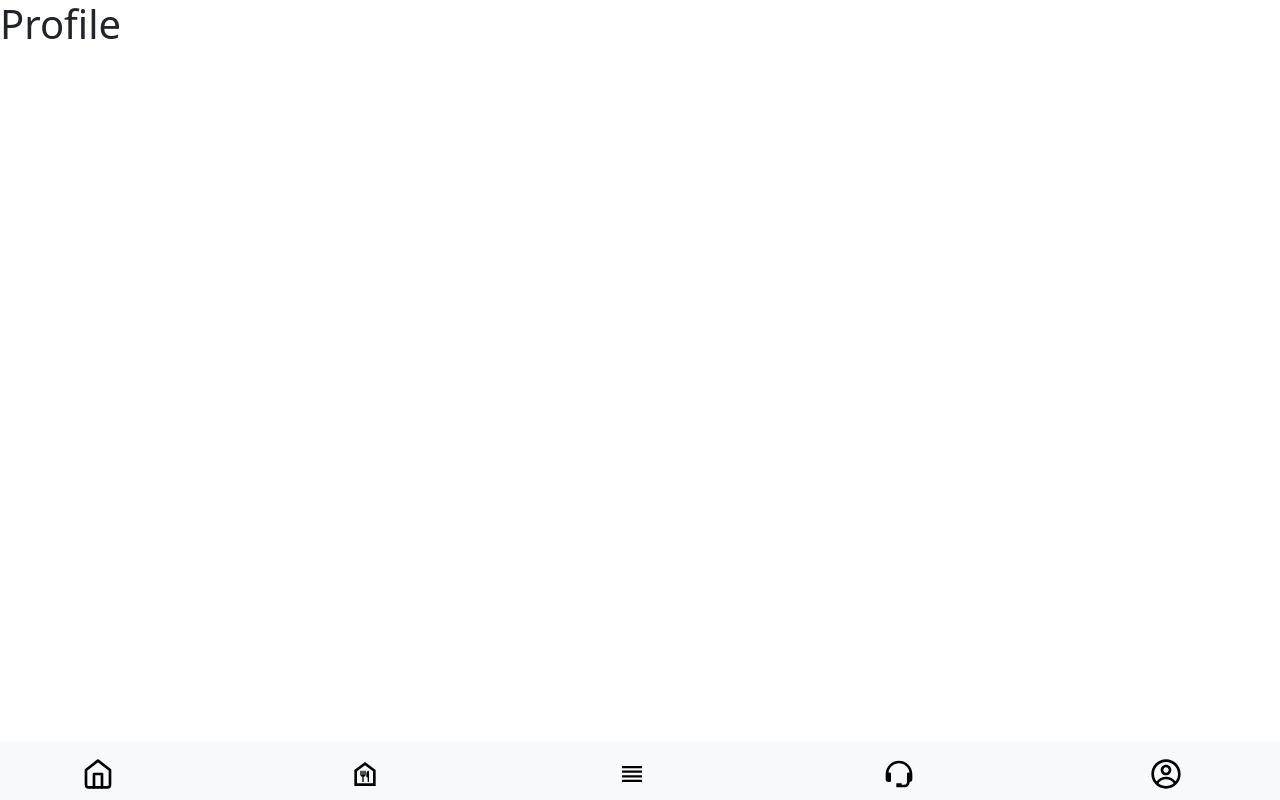
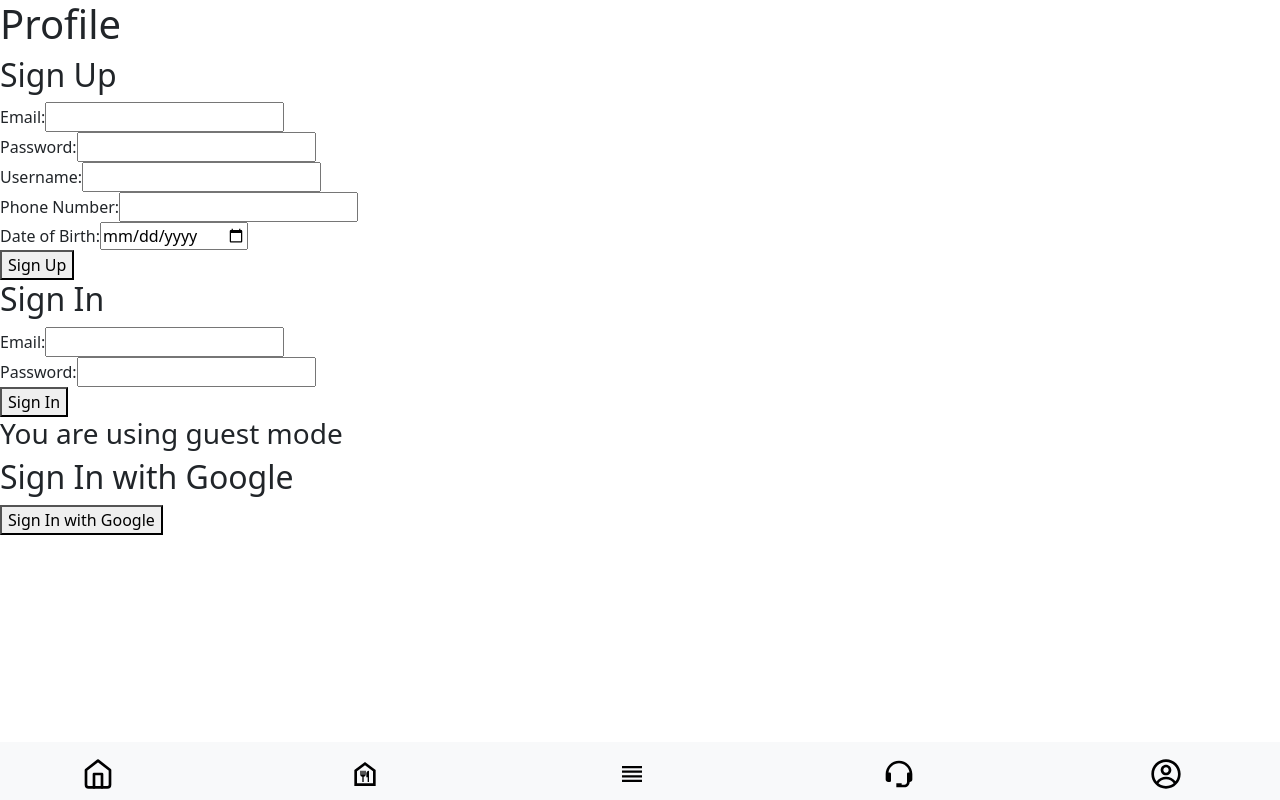
Before and after one commit to IreoluwaWisdom/Exgirl, a React (Create React App) app: page /profile in a window 1280 px wide. Built offline with nearby package versions, Linux system fonts and the light colour scheme.

Commit message:
User authentication and accounts

```diff
--- a/package.json
+++ b/package.json
@@ -9,6 +9,7 @@
     "@mui/icons-material": "^5.15.2",
     "bootstrap": "^5.3.2",
     "cra-template": "1.2.0",
+    "firebase": "^10.7.1",
     "react": "^18.2.0",
     "react-bootstrap": "^2.9.2",
     "react-dom": "^18.2.0",
--- a/src/App.js
+++ b/src/App.js
@@ -22,6 +22,7 @@ import Rice from './items/Rice';
 import Semo from './items/Semo';
 import Sharwarma from './items/Sharwarma';
 import Spaghetti from './items/Spaghetti'
+import SignUp from './comp/SignUp'
 
 
 
@@ -57,6 +58,7 @@ const App = () => {
         <Route path = "/menu/semo" element = {<Semo/>} />
         <Route path = "/menu/sharwarma" element = {<Sharwarma/>} />
         <Route path = "/menu/spaghetti" element = {<Spaghetti/>} />
+        <Route path = "/sign-up" element = {<SignUp/>} />
 
         </Routes>
 
--- /dev/null
+++ b/src/comp/GoogleSignIn.js
@@ -0,0 +1,32 @@
+import React from 'react';
+import { getAuth, signInWithPopup, GoogleAuthProvider } from 'firebase/auth';
+
+const GoogleSignIn = () => {
+  const handleGoogleSignIn = async () => {
+    const auth = getAuth();
+    const provider = new GoogleAuthProvider();
+
+    try {
+      // Sign in with Google
+      const result = await signInWithPopup(auth, provider);
+
+      // Access the signed-in user
+      const user = result.user;
+
+      // Handle successful sign-in, e.g., redirect the user or update state
+      console.log('Signed in with Google:', user.displayName);
+    } catch (error) {
+      console.error('Google Sign-In error:', error.code, error.message);
+      // Handle the error, e.g., show an error message to the user
+    }
+  };
+
+  return (
+    <div>
+      <h2>Sign In with Google</h2>
+      <button onClick={handleGoogleSignIn}>Sign In with Google</button>
+    </div>
+  );
+};
+
+export default GoogleSignIn;
--- /dev/null
+++ b/src/comp/Guest.js
@@ -0,0 +1,11 @@
+import React from "react";
+
+
+const Guest = () => {
+  return (
+    <div>
+      <h3> You are using guest mode </h3>
+    </div>
+  );
+};
+export default Guest;
--- a/src/comp/OrderNowButton.js
+++ b/src/comp/OrderNowButton.js
@@ -5,7 +5,9 @@ import '../styles/OrderNowButton.css'
 const OrderNowButton = () => {
   return (
     <Link to="restaurantMenu" smooth={true} duration={500}>
-      <button className="order-now-button">Order Now</button>
+      <button className="order-now-button"
+      style = {{marginTop:'15vh'}}
+      >Order Now</button>
     </Link>
   );
 };
--- /dev/null
+++ b/src/comp/SignIn.js
@@ -0,0 +1,105 @@
+import React, { useState, useEffect } from 'react';
+import {
+  getAuth,
+  signInWithEmailAndPassword,
+  setPersistence,
+  browserLocalPersistence,
+  sendEmailVerification,
+} from 'firebase/auth';
+import { getFirestore, collection, doc, where, query, getDocs } from 'firebase/firestore';
+
+const SignIn = () => {
+  const [email, setEmail] = useState('');
+  const [password, setPassword] = useState('');
+  const [userData, setUserData] = useState(null);
+
+  useEffect(() => {
+    const auth = getAuth();
+
+    // Set persistence to 'local' to keep the user signed in across browser restarts
+    setPersistence(auth, browserLocalPersistence)
+      .then(() => {
+        // Existing and future Auth states are now persisted in the current session only.
+        console.log('Persistence set to local');
+      })
+      .catch((error) => {
+        console.error('Error setting persistence:', error.code, error.message);
+      });
+
+  }, []);
+
+  const handleSignIn = async (e) => {
+    e.preventDefault();
+
+    const auth = getAuth();
+
+    try {
+      // Sign in user
+      const userCredential = await signInWithEmailAndPassword(auth, email, password);
+
+      // Check if the user's email is verified
+      const isEmailVerified = userCredential.user.emailVerified;
+
+      if (!isEmailVerified) {
+        console.log('Email not verified. Please check your email for a verification link.');
+        return;
+      }
+
+      // Retrieve additional user data from Firestore based on email
+      const db = getFirestore();
+      const usersCollection = collection(db, 'users');
+      const q = query(usersCollection, where('email', '==', email));
+      const querySnapshot = await getDocs(q);
+
+      if (!querySnapshot.empty) {
+        // Get the first document matching the query (assuming email is unique)
+        const userData = querySnapshot.docs[0].data();
+
+        // Set user data in state
+        setUserData(userData);
+
+        // Store user data locally, e.g., in state or local storage
+        // You can use localStorage.setItem or your preferred state management technique
+        console.log('User Data:', userData);
+      } else {
+        console.log('User data not found in Firestore.');
+      }
+
+      // Handle successful sign-in, e.g., redirect the user or update state
+      console.log('Signed in:', userCredential.user.email);
+    } catch (error) {
+      console.error('Sign-in error:', error.code, error.message);
+      // Handle the error, e.g., show an error message to the user
+    }
+  };
+
+  return (
+    <div>
+      <h2>Sign In</h2>
+      <form onSubmit={handleSignIn}>
+        <label>
+          Email:
+          <input type="email" value={email} onChange={(e) => setEmail(e.target.value)} />
+        </label>
+        <br />
+        <label>
+          Password:
+          <input type="password" value={password} onChange={(e) => setPassword(e.target.value)} />
+        </label>
+        <br />
+        <button type="submit">Sign In</button>
+      </form>
+
+      {/* Display user data */}
+      {userData && (
+        <div>
+          <h3>User Information</h3>
+          <p>Email: {userData.email}</p>
+          {/* Add more fields as needed */}
+        </div>
+      )}
+    </div>
+  );
+};
+
+export default SignIn;
--- /dev/null
+++ b/src/comp/SignUp.js
@@ -0,0 +1,89 @@
+import React, { useState } from 'react';
+import { getAuth, createUserWithEmailAndPassword, sendEmailVerification } from 'firebase/auth';
+import { getFirestore, collection, addDoc } from 'firebase/firestore';
+
+const SignUp = () => {
+  const [email, setEmail] = useState('');
+  const [password, setPassword] = useState('');
+  const [username, setUsername] = useState('');
+  const [phoneNumber, setPhoneNumber] = useState('');
+  const [dob, setDOB] = useState('');
+
+  const handleSignUp = async (e) => {
+  e.preventDefault();
+
+  const auth = getAuth();
+  const db = getFirestore();
+
+  try {
+    // Create user
+    const userCredential = await createUserWithEmailAndPassword(auth, email, password);
+
+    // Send email verification
+    await sendEmailVerification(userCredential.user);
+
+    // Store additional user details in Firestore
+    const userDetails = {
+      username,
+      email,
+      phoneNumber,
+      dob,
+    };
+
+    // Add user details to Firestore
+    const userRef = await addDoc(collection(db, 'users'), userDetails);
+
+    // Provide feedback to the user
+    console.log(`Verification email sent to ${userCredential.user.email}`);
+    console.log('User details stored in Firestore with ID:', userRef.id);
+  } catch (error) {
+    console.error('Signup error:', error.code, error.message);
+
+    // Handle specific errors
+    if (error.code === 'auth/weak-password') {
+      console.log('Please choose a stronger password.');
+    } else if (error.code === 'auth/email-already-in-use') {
+      console.log('The email address is already in use.');
+    } else {
+      console.log('An error occurred during sign-up.');
+    }
+  }
+};
+
+
+  return (
+    <div>
+      <h2>Sign Up</h2>
+      <form onSubmit={handleSignUp}>
+        <label>
+          Email:
+          <input type="email" value={email} onChange={(e) => setEmail(e.target.value)} />
+        </label>
+        <br />
+        <label>
+          Password:
+          <input type="password" value={password} onChange={(e) => setPassword(e.target.value)} />
+        </label>
+        <br />
+        <label>
+          Username:
+          <input type="text" value={username} onChange={(e) => setUsername(e.target.value)} />
+        </label>
+        <br />
+        <label>
+          Phone Number:
+          <input type="tel" value={phoneNumber} onChange={(e) => setPhoneNumber(e.target.value)} />
+        </label>
+        <br />
+        <label>
+          Date of Birth:
+          <input type="date" value={dob} onChange={(e) => setDOB(e.target.value)} />
+        </label>
+        <br />
+        <button type="submit">Sign Up</button>
+      </form>
+    </div>
+  );
+};
+
+export default SignUp;
--- /dev/null
+++ b/src/config/firebaseConfig.js
@@ -0,0 +1,21 @@
+// firebaseConfig.js
+
+import { initializeApp } from "firebase/app";
+import { getAnalytics } from "firebase/analytics";
+import { getAuth } from "firebase/auth";
+
+
+const firebaseConfig = {
+  apiKey: "AIzaSyDscIzyfqcKwZUhFZVLfUENbkh7AFbphi4",
+  authDomain: "exgirl-10580.firebaseapp.com",
+  projectId: "exgirl-10580",
+  storageBucket: "exgirl-10580.appspot.com",
+  messagingSenderId: "697968023298",
+  appId: "1:697968023298:web:94b5ff43952625f84a541b",
+  measurementId: "G-VFME8YGD2T"
+};
+
+const app = initializeApp(firebaseConfig);
+const analytics = getAnalytics(app);
+
+export default app;
--- a/src/index.js
+++ b/src/index.js
@@ -5,6 +5,8 @@ import
 'bootstrap/dist/js/bootstrap.bundle.min.js';
 import React from 'react'; import ReactDOM
 from 'react-dom'; import App from './App';
+import app from './config/firebaseConfig';
+
 ReactDOM.render(
   <React.StrictMode> <App />
   </React.StrictMode>,
--- a/src/pages/Profile.js
+++ b/src/pages/Profile.js
@@ -1,8 +1,17 @@
 import React from "react";
+import SignUp from '../comp/SignUp';
+import SignIn from '../comp/SignIn';
+import GoogleSignIn from '../comp/GoogleSignIn'
+import Guest from '../comp/Guest';
+
 const Profile = () => {
   return (
     <div>
       <h1>Profile</h1>
+      <SignUp/>
+      <SignIn/>
+      <Guest/>
+      <GoogleSignIn/>
     </div>
   );
 };
--- a/src/styles/OrderNowButton.css
+++ b/src/styles/OrderNowButton.css
@@ -8,6 +8,7 @@
   cursor: pointer;
   border: none;
   border-radius: 5px;
+  margin-top: 30vh;
 }
 
 .order-now-button:hover {
```
Also changed, not shown: 1 other file (tests, documents, lock files or other folders).
